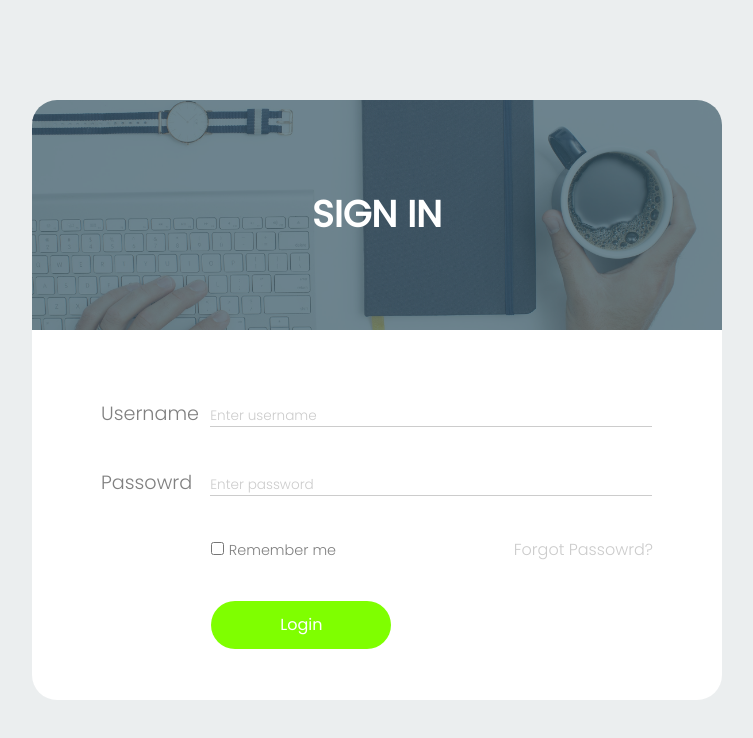
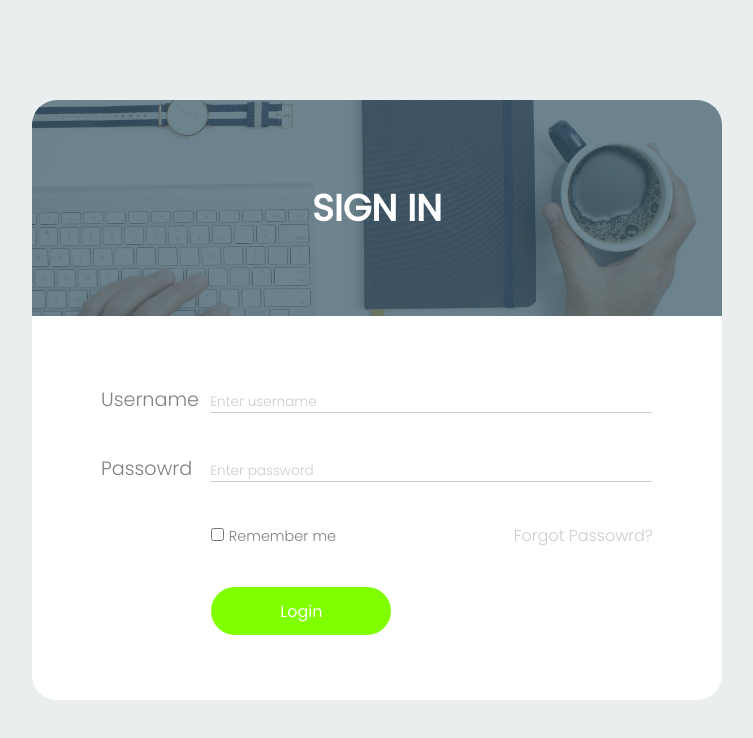
Before and after one commit to Daviddsn/tela-de-login, a plain HTML site: page index.html in a window 1280 px wide. Shown: the whole page, without its empty margins (263-1016 px from the left). Drawn offline with Linux system fonts and the light colour scheme.

Commit message:
ajuste rodape-01

```diff
--- a/style.css
+++ b/style.css
@@ -36,7 +36,7 @@ body{
     height: 90%;
     max-width: 690px;
     max-height: 600px;
-    padding-bottom: 10px;
+    padding-bottom: 2%;
     border-radius: 25px;
     overflow: hidden;
 }
@@ -45,7 +45,7 @@ header{
     background-position: center;
     -webkit-background-size: cover;
     background-size: cover;
-    padding:  6%;
+    padding:  5%;
     position: relative;
     z-index: 1;
 
@@ -125,7 +125,7 @@ button{
     display: block;
     color:#FFF;
     font-weight: 400;
-    clear: both;
+    /* clear: both; */
     cursor: pointer;
 }
 button:hover{
@@ -153,6 +153,5 @@ a:hover{
 @media only screen and (max-width:360px){
     .finish{
        width: 100%;
-
     }
 }
```
